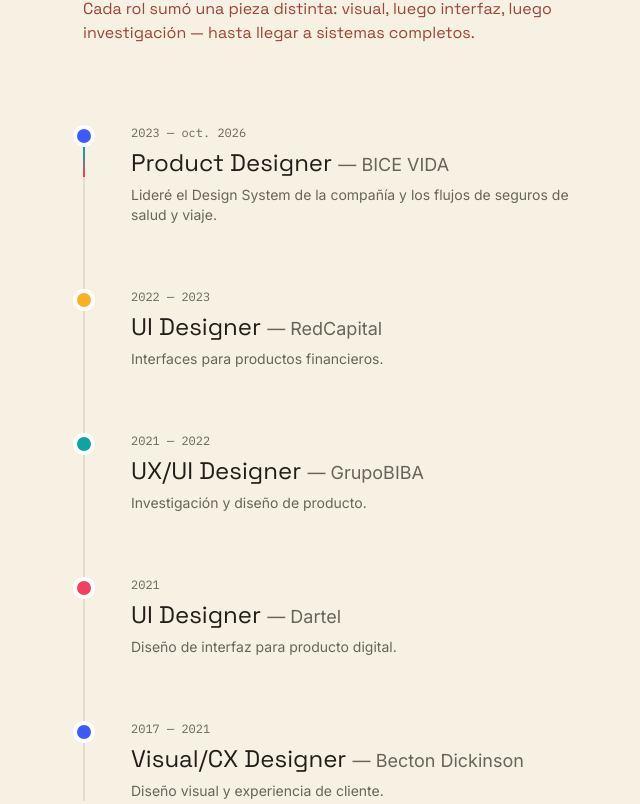
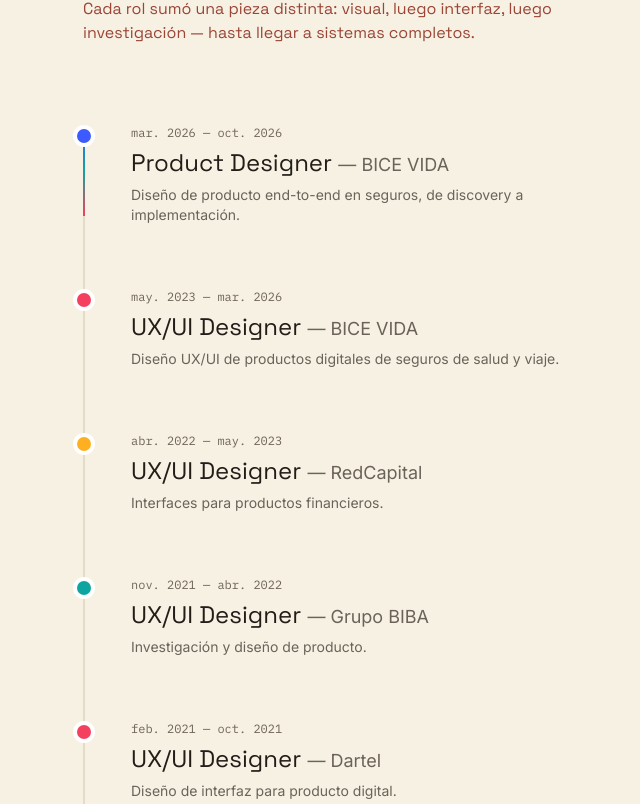
Before and after one commit to CharlyG2/portfolio, a Next.js app: page /express in a window 1280 px wide. Shown: the part 5296-6100 px from the top of the page, without its empty margins (7-647 px from the left). Built offline with nearby package versions, Linux system fonts and the light colour scheme.

Commit message:
Cargos y fechas según LinkedIn en el CV y el sitio (#18)
Claude-Session: https://claude.ai/code/session_01LdymwGrs792B7WYpx9QgE4

Co-authored-by: Claude <noreply@anthropic.com>

```diff
--- a/components/Trajectory.jsx
+++ b/components/Trajectory.jsx
@@ -6,36 +6,43 @@ import Reveal from "./Reveal";
 
 const roles = [
   {
-    period: "2023 — oct. 2026",
+    period: "mar. 2026 — oct. 2026",
     role: "Product Designer",
     place: "BICE VIDA",
-    blurb: "Lideré el Design System de la compañía y los flujos de seguros de salud y viaje.",
+    blurb: "Diseño de producto end-to-end en seguros, de discovery a implementación.",
     color: "bg-signal",
   },
   {
-    period: "2022 — 2023",
-    role: "UI Designer",
+    period: "may. 2023 — mar. 2026",
+    role: "UX/UI Designer",
+    place: "BICE VIDA",
+    blurb: "Diseño UX/UI de productos digitales de seguros de salud y viaje.",
+    color: "bg-rose",
+  },
+  {
+    period: "abr. 2022 — may. 2023",
+    role: "UX/UI Designer",
     place: "RedCapital",
     blurb: "Interfaces para productos financieros.",
     color: "bg-amber",
   },
   {
-    period: "2021 — 2022",
+    period: "nov. 2021 — abr. 2022",
     role: "UX/UI Designer",
-    place: "GrupoBIBA",
+    place: "Grupo BIBA",
     blurb: "Investigación y diseño de producto.",
     color: "bg-mint",
   },
   {
-    period: "2021",
-    role: "UI Designer",
+    period: "feb. 2021 — oct. 2021",
+    role: "UX/UI Designer",
     place: "Dartel",
     blurb: "Diseño de interfaz para producto digital.",
     color: "bg-rose",
   },
   {
-    period: "2017 — 2021",
-    role: "Visual/CX Designer",
+    period: "may. 2017 — feb. 2021",
+    role: "CX Designer",
     place: "Becton Dickinson",
     blurb: "Diseño visual y experiencia de cliente.",
     color: "bg-signal",
--- a/scripts/cv/cv.html
+++ b/scripts/cv/cv.html
@@ -8,7 +8,7 @@
   @page { size: A4; margin: 11mm 14mm 9mm; }
   * { box-sizing: border-box; }
   html { -webkit-print-color-adjust: exact; print-color-adjust: exact; }
-  body { margin: 0; font-family: "Carlito", "Calibri", Arial, sans-serif; font-size: 9.7pt; line-height: 1.28; color: #1d1d1b; }
+  body { margin: 0; font-family: "Carlito", "Calibri", Arial, sans-serif; font-size: 9.6pt; line-height: 1.26; color: #1d1d1b; }
   a { color: inherit; text-decoration: none; }
   h1 { font-size: 24pt; line-height: 1.1; margin: 0; letter-spacing: -0.01em; font-weight: 700; }
   .role { font-size: 12.5pt; font-weight: 700; color: #b5482a; margin: 2pt 0 0; }
@@ -16,7 +16,7 @@
   h2 { font-size: 10.4pt; text-transform: uppercase; letter-spacing: 0.08em; color: #b5482a; margin: 9pt 0 3pt; padding-bottom: 2pt; border-bottom: 0.6pt solid #d9cfc6; font-weight: 700; }
   p { margin: 0 0 4pt; }
   .job { margin: 0 0 4pt; }
-  .job-head { margin: 0; }
+  .job-head { margin: 0; } .job-head.sub .job-title { font-weight: 600; font-size: 10pt; }
   .job-title { font-weight: 700; font-size: 10.6pt; }
   .job-date { color: #555; }
   ul { margin: 2pt 0 0; padding-left: 12pt; }
@@ -45,7 +45,8 @@
 <h2>Experiencia</h2>
 
 <div class="job">
-  <p class="job-head"><span class="job-title">Product Designer · BICE VIDA (seguros) · Santiago, Chile</span> <span class="job-date">· 2023 – oct. 2026</span></p>
+  <p class="job-head"><span class="job-title">BICE VIDA (seguros) · Santiago, Chile · Híbrido</span> <span class="job-date">· may. 2023 – oct. 2026</span></p>
+  <p class="job-head sub"><span class="job-title">Product Designer</span> <span class="job-date">· mar. 2026 – oct. 2026</span> &nbsp;|&nbsp; <span class="job-title">UX/UI Designer</span> <span class="job-date">· may. 2023 – mar. 2026</span></p>
   <ul>
     <li><strong>Chatbot con IA:</strong> diseñé e implementé un asistente con IA (Roma AI) que acompaña al usuario en todo el flujo de contratación, alimentado con la base de productos, los dolores de los usuarios y las preguntas frecuentes del call center. <strong>~23.580 personas lo abrieron el primer mes</strong>; <strong>resolvía el 90% de las conversaciones</strong> sin derivar a un ejecutivo, <strong>−20% de llamadas al call center</strong> y <strong>−66% de preguntas repetitivas</strong>. Hoy está en 2 productos y se escalará a toda la línea de BICE VIDA y Vida Security.</li>
     <li><strong>Usuarios sintéticos con IA:</strong> creé con Claude y Cursor 10 usuarios sintéticos basados en los arquetipos de cada producto y en distintos rangos de edad. Simulan a personas que no conocen nuestros productos y recorren el funnel paso a paso, lo que nos permitió comparar variantes del flujo rápido y llegar a las entrevistas con hipótesis concretas.</li>
@@ -58,22 +59,22 @@
 </div>
 
 <div class="job">
-  <p class="job-head"><span class="job-title">UI Designer · RedCapital (fintech) · Santiago, Chile</span> <span class="job-date">· abr. 2022 – may. 2023</span></p>
+  <p class="job-head"><span class="job-title">UX/UI Designer · RedCapital (fintech) · Santiago, Chile</span> <span class="job-date">· abr. 2022 – may. 2023</span></p>
   <ul><li>Diseño de interfaces web para productos financieros.</li></ul>
 </div>
 
 <div class="job">
-  <p class="job-head"><span class="job-title">UX/UI Designer · GrupoBIBA · Santiago, Chile</span> <span class="job-date">· nov. 2021 – abr. 2022</span></p>
+  <p class="job-head"><span class="job-title">UX/UI Designer · Grupo BIBA · Santiago, Chile</span> <span class="job-date">· nov. 2021 – abr. 2022</span></p>
   <ul><li>Investigación con usuarios y diseño de producto digital.</li></ul>
 </div>
 
 <div class="job">
-  <p class="job-head"><span class="job-title">UI Designer · Dartel · Santiago, Chile</span> <span class="job-date">· feb. 2021 – oct. 2021</span></p>
+  <p class="job-head"><span class="job-title">UX/UI Designer · Dartel · Santiago, Chile</span> <span class="job-date">· feb. 2021 – oct. 2021</span></p>
   <ul><li>Diseño de interfaces para productos digitales.</li></ul>
 </div>
 
 <div class="job">
-  <p class="job-head"><span class="job-title">Visual / CX Designer · Becton Dickinson (salud) · Santiago, Chile</span> <span class="job-date">· may. 2017 – feb. 2021</span></p>
+  <p class="job-head"><span class="job-title">CX Designer · Becton Dickinson (salud) · Santiago, Chile</span> <span class="job-date">· may. 2017 – feb. 2021</span></p>
   <ul><li>Diseño visual y experiencia de cliente.</li></ul>
 </div>
 
```
Also changed, not shown: 1 other file (tests, documents, lock files or other folders).
